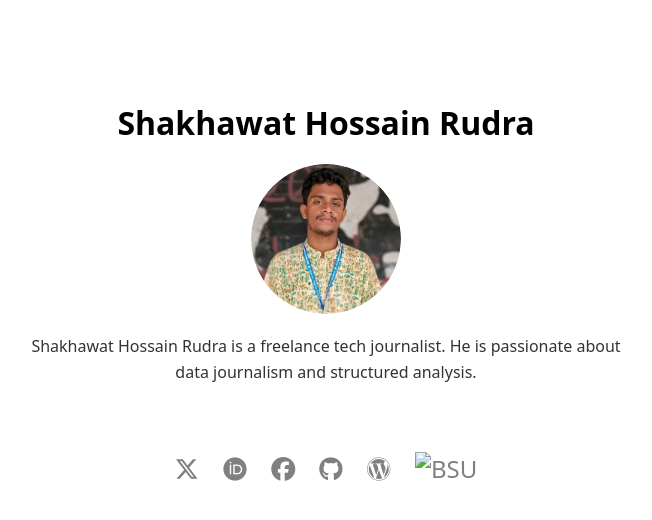
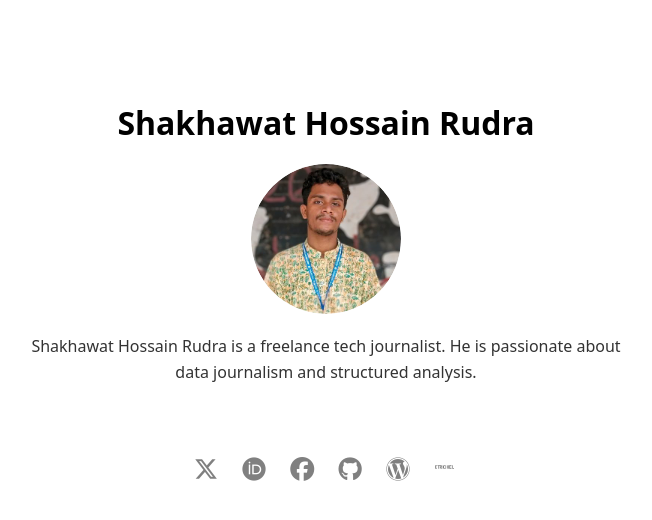
Before and after one commit to Neoooby-Doo/neoooby-doo.github.io, a plain HTML site: page index.html in a window 1280 px wide. Shown: the whole page, without its empty margins (314-966 px from the left). Drawn offline with Linux system fonts and the light colour scheme; a web font is replaced by a local one.

Commit message:
Update index.html

```diff
--- a/index.html
+++ b/index.html
@@ -34,8 +34,11 @@
       <a href="https://github.com/neoooby-doo" class="icon github-icon" target="_blank"><i class="fab fa-github"></i></a>
      <a href="#" class="icon wp-icon" target="_blank"><i class="fab fa-wordpress"></i></a>
      <a href="https://bsu1952.com" class="icon bsu-icon" target="_blank">
-     <img src="bsu.svg" alt="BSU" class="svg-icon" />
-     </a>
+  <svg class="svg-icon" xmlns="http://www.w3.org/2000/svg" viewBox="0 0 652 652" width="24" height="24">
+    <path d="M75.5 304.1v19.6H55.9v19.4H75v19.7H55.9v19.5H75.5V402H31.6v-97.9h43.9Zm59.8 97.9h-18.5v-78.4h-21.2v-19.5h60.8v19.5h-21.1v78.4ZM177.2 402h-19.8v-97.9h30c20.4 0 31.4 11.7 31.4 30.7 0 14.4-6.3 23.3-17.1 27.6L215 402h-21.2l-11.2-33.5h-5.4V402Zm0-78.2v25.4h9.6c8.4 0 12.7-3.6 12.7-12.6s-4.3-12.8-12.7-12.8h-9.6ZM255.1 402h-18.9v-97.9h18.9v97.9Zm72.6-44.1v9.6c0 18.1-12.4 35-37 35s-36.9-16.9-36.9-35v-29.3c0-18.2 12.3-35.1 36.9-35.1s37 16.9 37 35v9.8h-18.8v-10c0-10.3-6.2-17-18.2-17-12 0-18 6.7-18 17v30.1c0 10.2 6 16.9 18 16.9s18.2-6.7 18.2-16.9v-10.2h18.8Zm41.4 44.1H350.2v-97.9h18.9v39.2h14.9v-39.2h18.9v97.9h-18.9v-39.2h-14.9V402Zm105.6 0h-62.7v-97.9h62.7v19.5h-43.7v19.4h42.9v19.7h-42.9v19.5h43.7V402Zm67.8-19.2v19.2h-48.5v-97.9h18.9v78.7h29.6Z"/>
+  </svg>
+</a>
+
 
   </div>
 </div>
```
